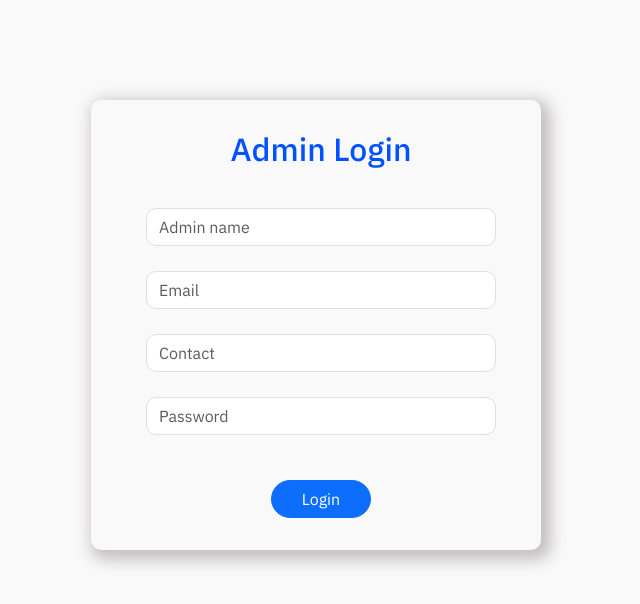
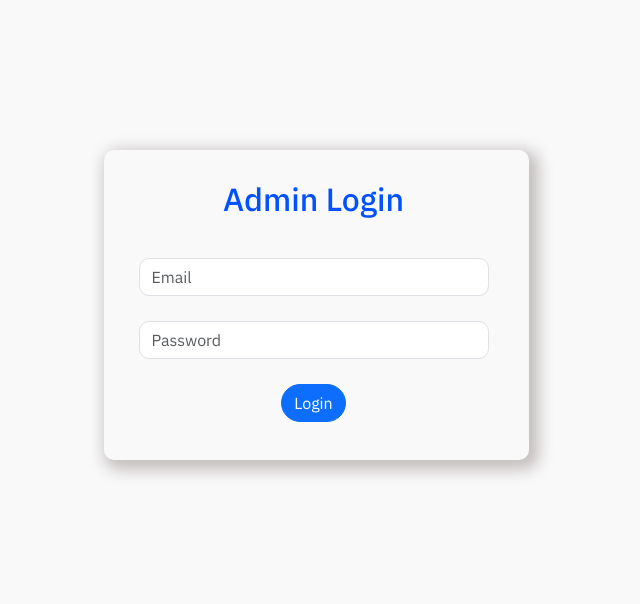
Before and after one commit to AskinasNatemin/KHFrontend, a React (Create React App) app: page /AdminLogin in a window 1280 px wide. Shown: the top 604 px of the page, without its empty margins (324-964 px from the left). Built offline with nearby package versions, Linux system fonts and the light colour scheme.

Commit message:
admin login page

```diff
--- a/src/Components/Admin/AdminLogin.jsx
+++ b/src/Components/Admin/AdminLogin.jsx
@@ -10,19 +10,7 @@ export const AdminLogin = () => {
             <h2>Admin Login</h2>
           </div>
 
-          <div className="input-group flex-nowrap ">
-            <input
 
-              type="text"
-              className="form-control"
-              placeholder="Admin name"
-              aria-label="Username"
-              aria-describedby="addon-wrapping"
-              id=""
-              name=""
-              required
-            />
-          </div>
           <div className="mb-3">
             <input
 
@@ -31,18 +19,6 @@ export const AdminLogin = () => {
               id="exampleFormControlInput1"
               placeholder="Email"
               name="Email"
-
-              required
-            />
-          </div>
-          <div className="mb-3">
-            <input
-
-              type="number"
-              className="form-control"
-              id="exampleFormControlInput2"
-              placeholder="Contact"
-              name="Contact"
 
               required
             />
--- /dev/null
+++ b/src/Styles/AdminAddingBooks.css
@@ -0,0 +1,44 @@
+/* src/App.css */
+.App {
+    font-family: Arial, sans-serif;
+    text-align: center;
+  }
+
+  .add-book-container {
+    width: 50%;
+    margin: 20px auto;
+    padding: 20px;
+    border: 1px solid #ddd;
+    border-radius: 5px;
+    background-color: #f9f9f9;
+  }
+
+  form {
+    display: flex;
+    flex-direction: column;
+  }
+
+  form label {
+    text-align: left;
+    margin: 5px 0;
+  }
+
+  form input, form textarea {
+    padding: 8px;
+    margin: 5px 0 15px 0;
+    border-radius: 5px;
+    border: 1px solid #ddd;
+  }
+
+  button {
+    padding: 10px;
+    background-color: #007bff;
+    color: white;
+    border: none;
+    border-radius: 5px;
+    cursor: pointer;
+  }
+
+  button:hover {
+    background-color: #0056b3;
+  }
--- a/src/Styles/AdminLogin.css
+++ b/src/Styles/AdminLogin.css
@@ -1,8 +1,8 @@
 .adminborder {
   margin: auto;
-  margin-top: 100px;
-  height: 450px;
-  width: 450px;
+  margin-top: 150px;
+  height: 310px;
+  width: 425px;
   border-radius: 10px;
   box-shadow: 5px 5px 15px 5px rgb(197, 191, 191);
 }
@@ -14,16 +14,14 @@
 }
 .admininput {
   width: 350px;
-  margin-top: 50px;
-  margin-left: 55px;
+  margin-left: 35px;
 }
 .admininput input {
   margin-bottom: 25px;
   border-radius: 10px;
 }
 .adminbutton {
-  margin-top: 45px;
-  width: 100px;
+  justify-content: center;
 }
 .adminbutton button {
   border-radius: 50px;
```
Also changed, not shown: src/Components/Admin/AdminAddingBooks.jsx (added, +74 -0 lines).
